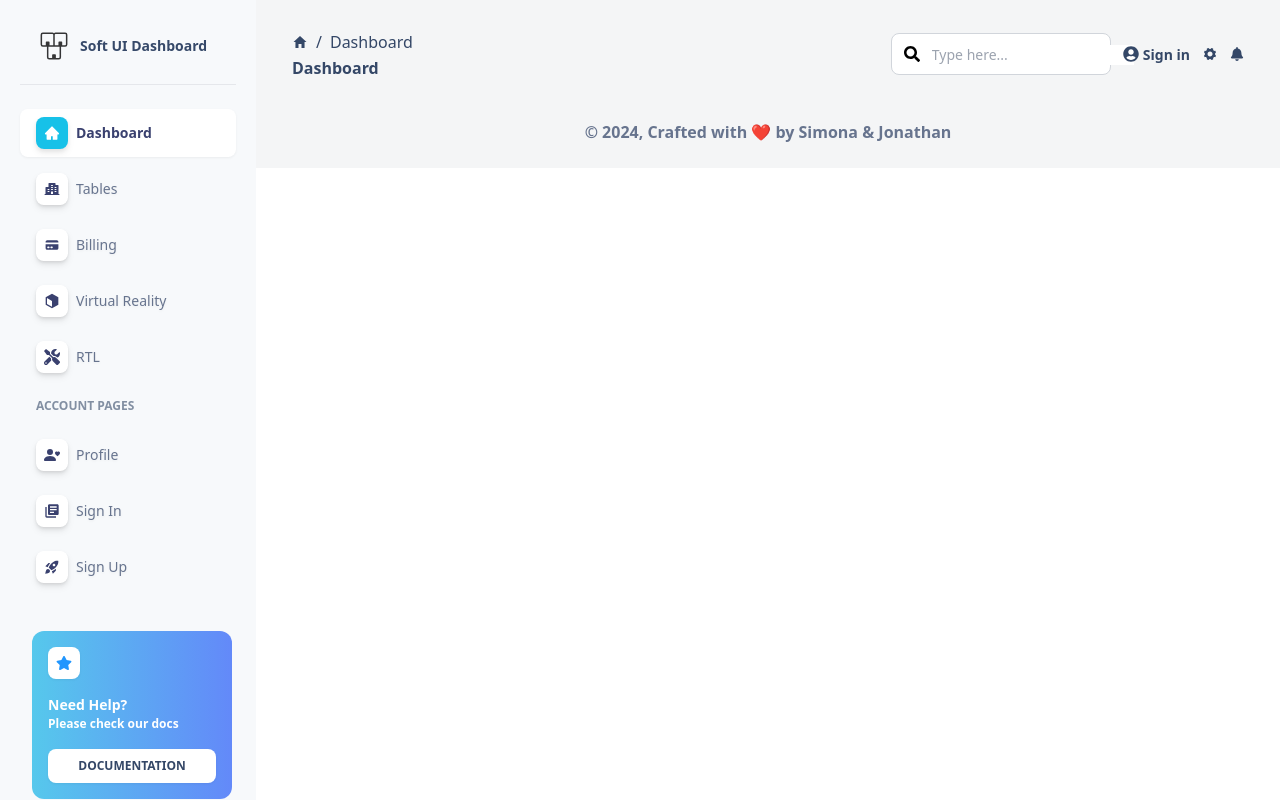
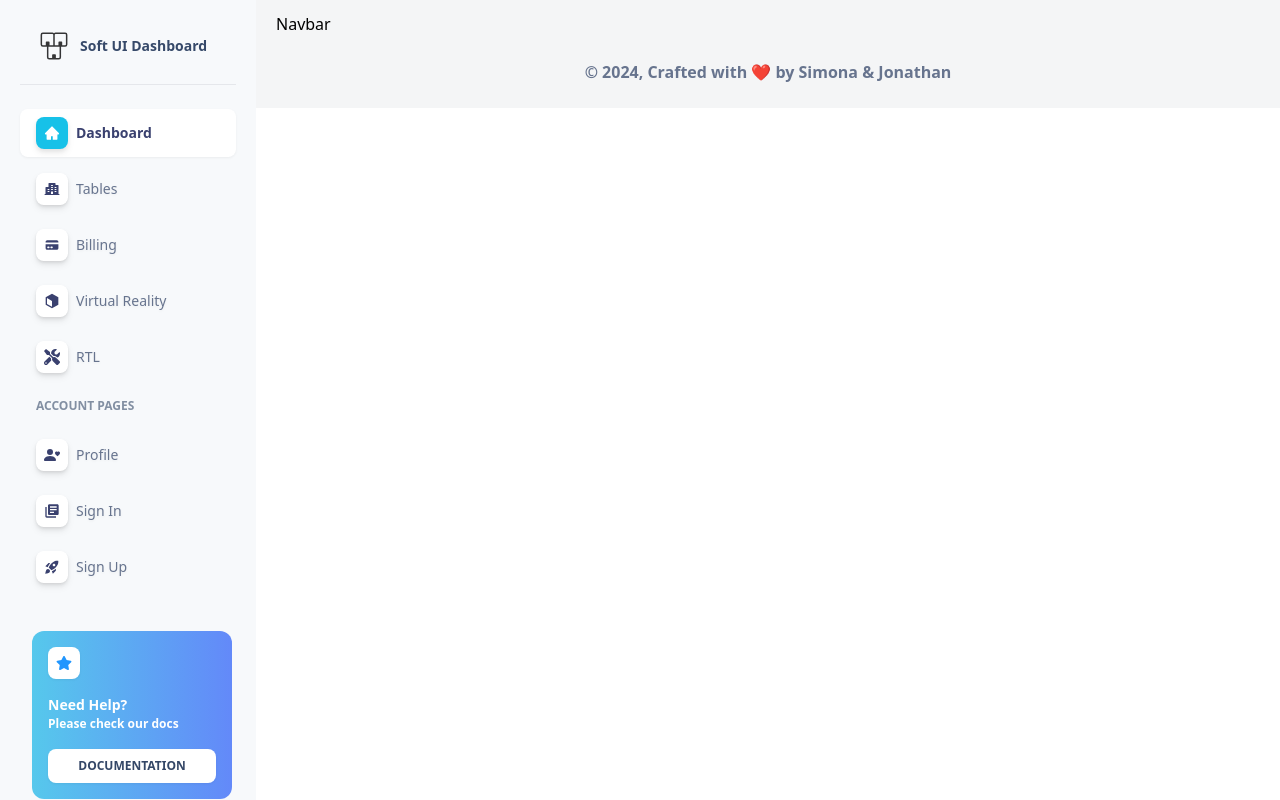
Before and after one commit to apurvakore/react_dashboard, a React (Create React App) app: page /signin in a window 1280 px wide. Built offline with nearby package versions, Linux system fonts and the light colour scheme.

Commit message:
jonathan said to commit i was not ready

```diff
--- a/src/App.js
+++ b/src/App.js
@@ -6,6 +6,8 @@ import { Navbar } from './components/utlis/Navbar';
 import SidePanel from './components/utlis/SidePanel';
 import TablesTab from './components/tables/TablesTab';
 import { Profile } from './components/profile/Profile';
+import { SignUp } from './components/signup/SignUp';
+import { SignIn } from './components/signIn/SignIn';
 
 function App() {
   return (
@@ -20,7 +22,9 @@ function App() {
                 <Route path="/dashboard" element={<Dashboard />} />
                 <Route path="/billing" element={<BillingTab />} />
                 <Route path="/tables" element={<TablesTab />} />
-              <Route path="/profile" element={ <Profile/>} />
+              <Route path="/profile" element={<Profile />} />
+              <Route path='/signup' element={<SignUp />} />
+              <Route path='/signin' element={<SignIn/>} />
               </Routes>
               <Credits/>
             </div>
--- /dev/null
+++ b/src/components/signIn/Navbar.jsx
@@ -0,0 +1,7 @@
+import React from 'react'
+
+export const Navbar = () => {
+  return (
+    <div>Navbar</div>
+  )
+}
--- /dev/null
+++ b/src/components/signIn/SignIn.jsx
@@ -0,0 +1,8 @@
+import React from 'react'
+import { Navbar } from './Navbar'
+
+export const SignIn = () => {
+  return (
+    <Navbar/>
+  )
+}
--- /dev/null
+++ b/src/components/signup/Navbar.jsx
@@ -0,0 +1,18 @@
+import React from 'react'
+
+export const Navbar = () => {
+    return (
+    <div>
+        <div>
+
+        </div>
+
+        <div>
+
+
+        </div>
+
+
+    </div>
+  )
+}
--- /dev/null
+++ b/src/components/signup/SignUp.jsx
@@ -0,0 +1,8 @@
+import React from 'react'
+import { Navbar } from './Navbar'
+
+export const SignUp = () => {
+  return (
+    <Navbar/>
+  )
+}
--- a/src/components/utlis/Navbar.jsx
+++ b/src/components/utlis/Navbar.jsx
@@ -14,7 +14,9 @@ export const Navbar = () => {
     '/billing': 'Billing',
     '/tables': 'Tables',
     '/virtual-reality': 'Virtual Reality',
-    '/profile': 'Profile'
+    '/profile': 'Profile',
+    '/signup': 'Sign Up',
+    '/signin':'Sign In'
     // Add other routes as needed
   };
 
@@ -25,7 +27,8 @@ export const Navbar = () => {
   return (
     <>
       <div className='pt-3 sticky px-4'>
-        <div className='py-4 flex justify-between'>
+        <div className={`py-4 ${currentPathName==='Sign Up' || currentPathName=== 'Sign In'? 'hidden' : 'flex justify-between'} `}>
+
           <div>
             <div className='flex space-x-2 pt-[2px]'>
               <IoMdHome className={`mt-1 ${textColorClass}`} />
--- a/src/data/utlis/AccountPages.js
+++ b/src/data/utlis/AccountPages.js
@@ -13,12 +13,14 @@ const accountPagesData = [
     {
         id: 2,
         icon:<MdLibraryBooks />,
-        optionName: "Sign In"
+        optionName: "Sign In",
+        path: "/signin"
     },
     {
         id: 3,
         icon: <MdRocketLaunch />,
-        optionName: "Sign Up"
+        optionName: "Sign Up",
+        path: "/signup"
     },
 ]
 
```
